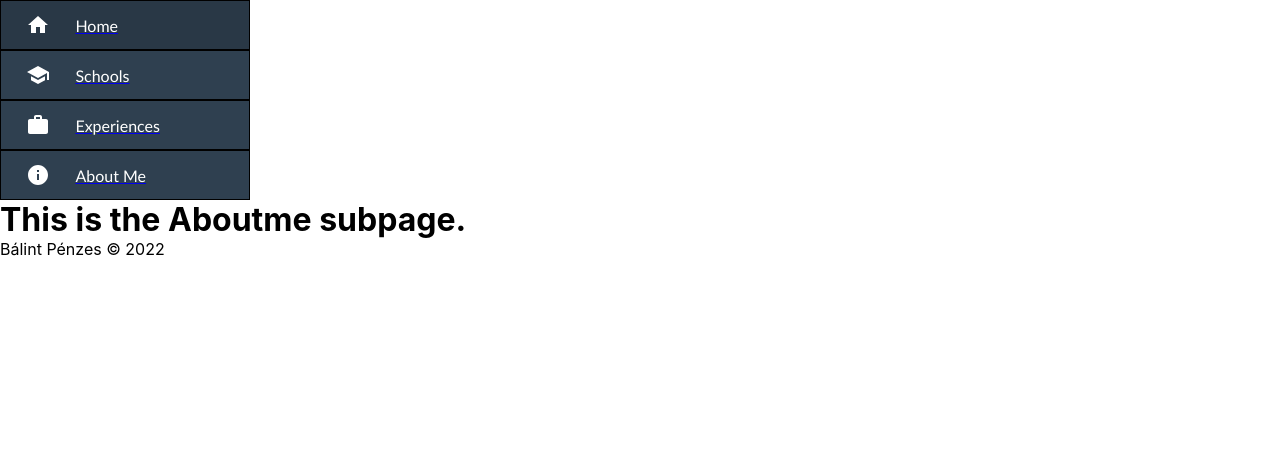
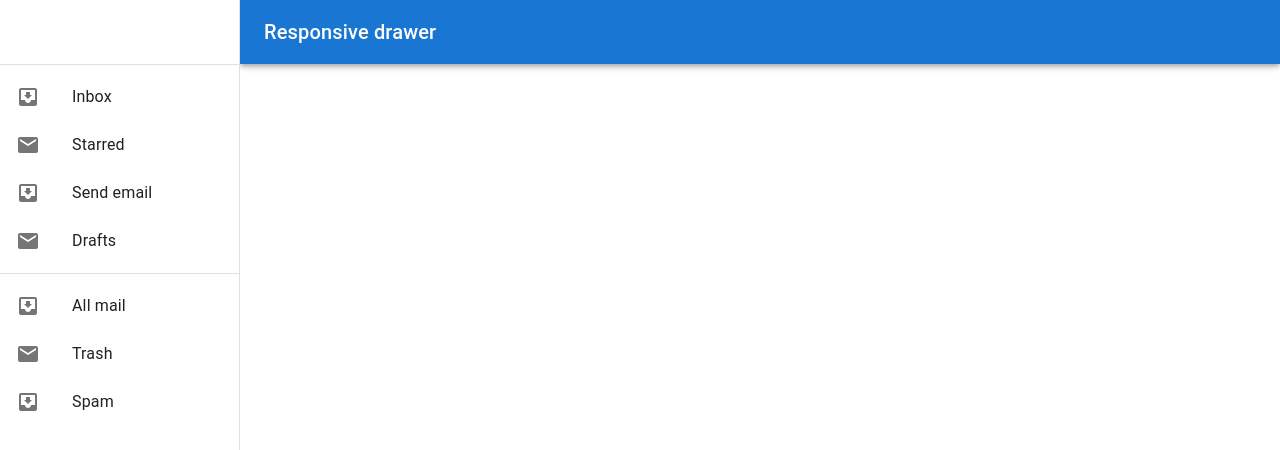
Before and after one commit to penzes98/penzesbalintCV, a React (Create React App) app: page /about-me in a window 1280 px wide. Shown: the top 450 px of the page. Built offline with nearby package versions, Linux system fonts and the light colour scheme.

Commit message:
changing sidebar to responsive sidebar with MUI component

```diff
--- a/src/App.js
+++ b/src/App.js
@@ -1,19 +1,20 @@
 import Sidebar from "./Components/Sidebar";
 import Footer from "./Components/Footer";
 import './App.css';
-import { BrowserRouter as Router, Routes, Route, useLocation } from "react-router-dom";
+import { Routes, Route, useLocation } from "react-router-dom";
 import Home from "./Pages/Home";
 import Schools from "./Pages/Schools";
 import Experiences from "./Pages/Experiences";
 import AboutMe from "./Pages/AboutMe";
+import ResponsiveSidebar from "./Components/ResponsiveSidebar";
 
 function App() {
 
   const location = useLocation();
 
   return (
-    <>
-      <Sidebar />
+    <ResponsiveSidebar pageComponent={location}>
+      {/* <Sidebar /> */}
 
       <Routes location={location}>
         <Route path='/home' element={<Home />} />
@@ -23,7 +24,7 @@
       </Routes>
 
       <Footer />
-    </>
+    </ResponsiveSidebar>
   );
 
 }
--- /dev/null
+++ b/src/Components/ResponsiveSidebar.js
@@ -0,0 +1,130 @@
+import * as React from 'react';
+import AppBar from '@mui/material/AppBar';
+import Box from '@mui/material/Box';
+import CssBaseline from '@mui/material/CssBaseline';
+import Divider from '@mui/material/Divider';
+import Drawer from '@mui/material/Drawer';
+import IconButton from '@mui/material/IconButton';
+import InboxIcon from '@mui/icons-material/MoveToInbox';
+import List from '@mui/material/List';
+import ListItem from '@mui/material/ListItem';
+import ListItemButton from '@mui/material/ListItemButton';
+import ListItemIcon from '@mui/material/ListItemIcon';
+import ListItemText from '@mui/material/ListItemText';
+import MailIcon from '@mui/icons-material/Mail';
+import MenuIcon from '@mui/icons-material/Menu';
+import Toolbar from '@mui/material/Toolbar';
+import Typography from '@mui/material/Typography';
+import Home from '../Pages/Home';
+
+const drawerWidth = 240;
+
+export default function ResponsiveSidebar(props, { pageComponent }) {
+    const { window } = props;
+    const [mobileOpen, setMobileOpen] = React.useState(false);
+
+    const handleDrawerToggle = () => {
+        setMobileOpen(!mobileOpen);
+    };
+
+    const drawer = (
+        <div>
+            <Toolbar />
+            <Divider />
+            <List>
+                {['Inbox', 'Starred', 'Send email', 'Drafts'].map((text, index) => (
+                    <ListItem key={text} disablePadding>
+                        <ListItemButton>
+                            <ListItemIcon>
+                                {index % 2 === 0 ? <InboxIcon /> : <MailIcon />}
+                            </ListItemIcon>
+                            <ListItemText primary={text} />
+                        </ListItemButton>
+                    </ListItem>
+                ))}
+            </List>
+            <Divider />
+            <List>
+                {['All mail', 'Trash', 'Spam'].map((text, index) => (
+                    <ListItem key={text} disablePadding>
+                        <ListItemButton>
+                            <ListItemIcon>
+                                {index % 2 === 0 ? <InboxIcon /> : <MailIcon />}
+                            </ListItemIcon>
+                            <ListItemText primary={text} />
+                        </ListItemButton>
+                    </ListItem>
+                ))}
+            </List>
+        </div>
+    );
+
+    const container = window !== undefined ? () => window().document.body : undefined;
+
+    return (
+        <Box sx={{ display: 'flex' }}>
+            <CssBaseline />
+            <AppBar
+                position="fixed"
+                sx={{
+                    width: { sm: `calc(100% - ${drawerWidth}px)` },
+                    ml: { sm: `${drawerWidth}px` },
+                }}
+            >
+                <Toolbar>
+                    <IconButton
+                        color="inherit"
+                        aria-label="open drawer"
+                        edge="start"
+                        onClick={handleDrawerToggle}
+                        sx={{ mr: 2, display: { sm: 'none' } }}
+                    >
+                        <MenuIcon />
+                    </IconButton>
+                    <Typography variant="h6" noWrap component="div">
+                        Responsive drawer
+                    </Typography>
+                </Toolbar>
+            </AppBar>
+            <Box
+                component="nav"
+                sx={{ width: { sm: drawerWidth }, flexShrink: { sm: 0 } }}
+                aria-label="mailbox folders"
+            >
+                {/* The implementation can be swapped with js to avoid SEO duplication of links. */}
+                <Drawer
+                    container={container}
+                    variant="temporary"
+                    open={mobileOpen}
+                    onClose={handleDrawerToggle}
+                    ModalProps={{
+                        keepMounted: true, // Better open performance on mobile.
+                    }}
+                    sx={{
+                        display: { xs: 'block', sm: 'none' },
+                        '& .MuiDrawer-paper': { boxSizing: 'border-box', width: drawerWidth },
+                    }}
+                >
+                    {drawer}
+                </Drawer>
+                <Drawer
+                    variant="permanent"
+                    sx={{
+                        display: { xs: 'none', sm: 'block' },
+                        '& .MuiDrawer-paper': { boxSizing: 'border-box', width: drawerWidth },
+                    }}
+                    open
+                >
+                    {drawer}
+                </Drawer>
+            </Box>
+            <Box
+                component="main"
+                sx={{ flexGrow: 1, p: 3, width: { sm: `calc(100% - ${drawerWidth}px)` } }}
+            >
+                <Toolbar />
+                {pageComponent}
+            </Box>
+        </Box>
+    );
+}
```
Also changed, not shown: public/index.html (+4 -27 lines).
